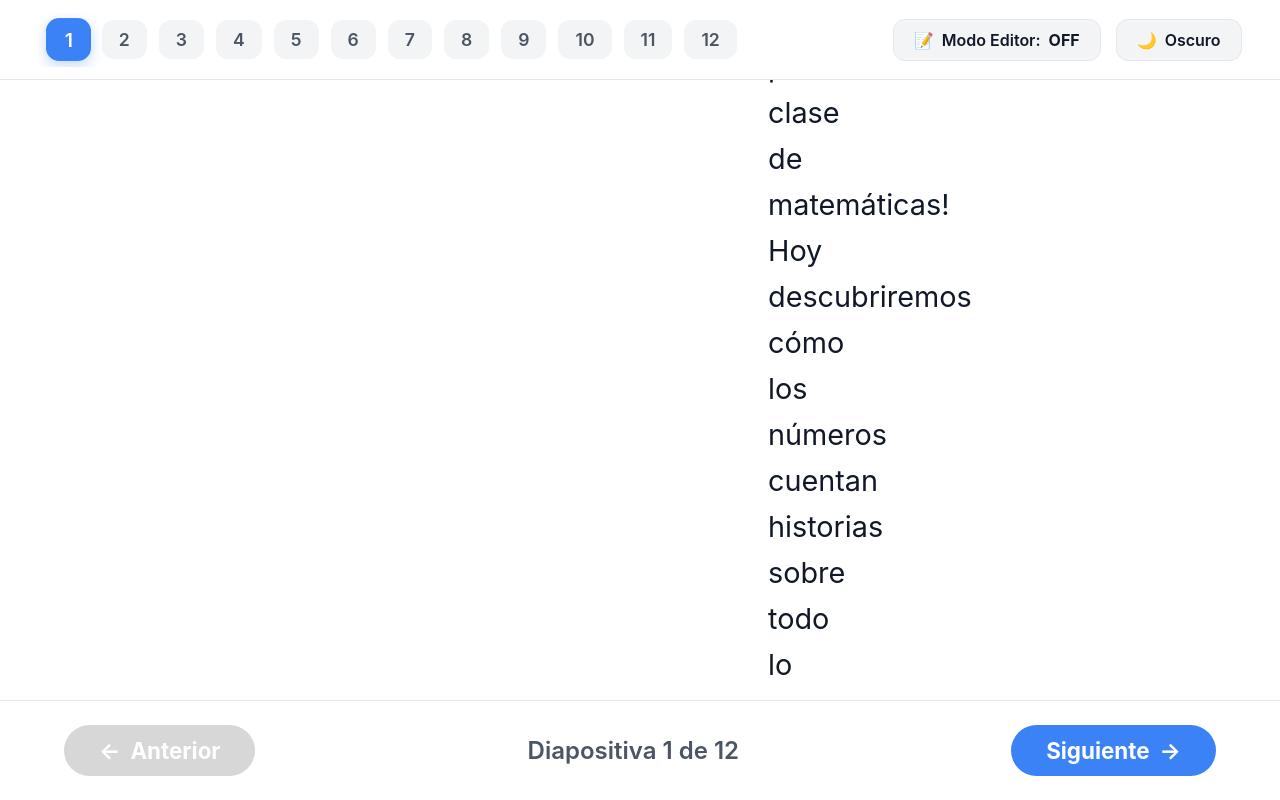
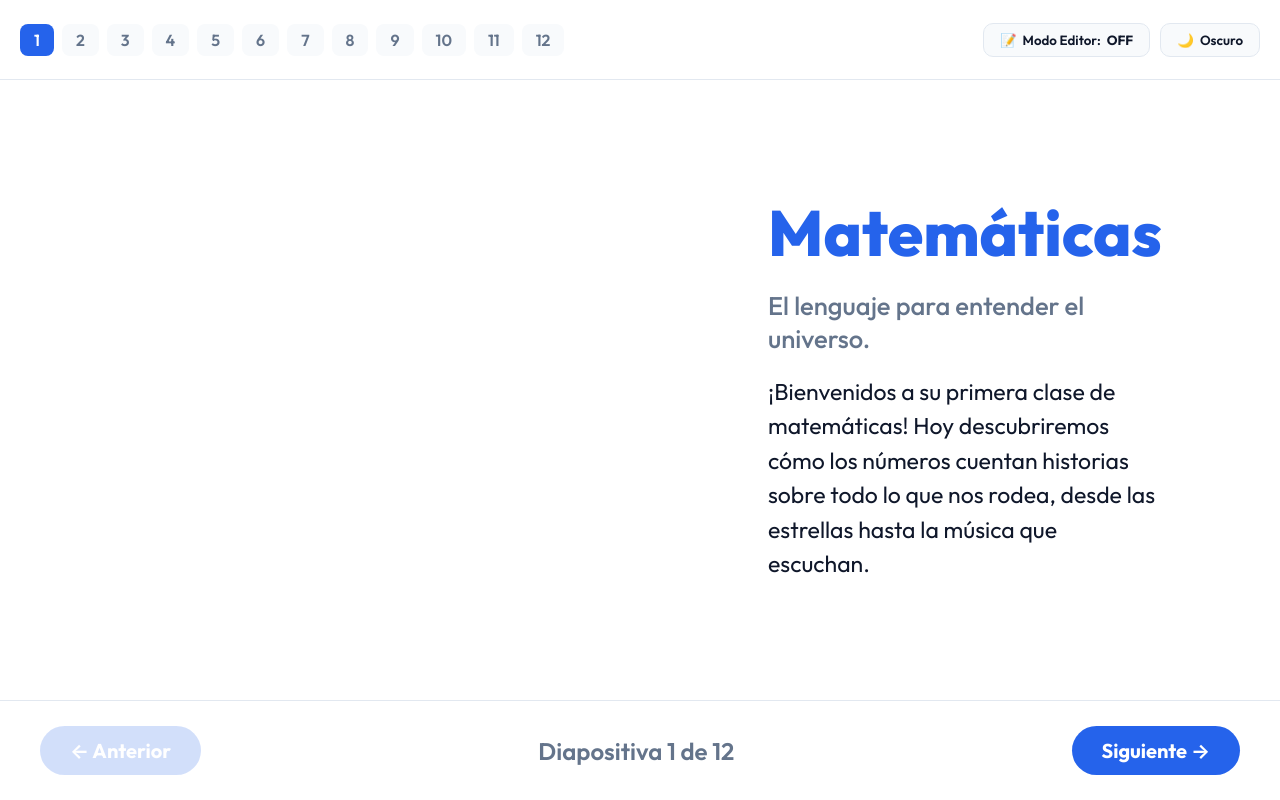
Before and after one commit to ProfeNaomi/Clase-introduccion, a website built with Vite: page index.html in a window 1280 px wide. Built offline with nearby package versions, Linux system fonts and the light colour scheme; grey boxes are pictures that could not be loaded.

Commit message:
Fix: Layout breakage, relative paths, and recovery button

```diff
--- a/index.html
+++ b/index.html
@@ -6,12 +6,14 @@
     <title>Clase de Matemáticas - Naomi Urrea</title>
     <link rel="stylesheet" href="style.css">
     <meta name="description" content="Presentación interactiva de matemáticas para educación secundaria. Diseño premium y educativo.">
+    <!-- Google Fonts -->
+    <link href="https://fonts.googleapis.com/css2?family=Outfit:wght@300;400;500;600;700;800&display=swap" rel="stylesheet">
 </head>
 <body class="light">
     <header>
         <div class="header-left">
             <div class="slide-nav" id="slide-nav-container">
-                <!-- Numbers will be injected by JS -->
+                <!-- Números de diapositiva inyectados por JS -->
             </div>
         </div>
 
@@ -22,6 +24,9 @@
             <button class="action-btn" id="add-slide-btn" style="display: none;">
                 <span>➕</span> Diapositiva
             </button>
+            <button class="action-btn" id="reset-btn" style="display: none;" onclick="resetToDefault()">
+                <span>🔄</span> Restaurar
+            </button>
             <button class="action-btn" id="theme-btn">
                 <span id="theme-icon">🌙</span>
                 <span id="theme-text">Oscuro</span>
@@ -31,7 +36,7 @@
 
     <main id="main-presentation">
         <div class="slides-container" id="slides-container">
-            <!-- Slides dynamically populated -->
+            <!-- Diapositivas generadas dinámicamente -->
         </div>
     </main>
 
@@ -47,6 +52,6 @@
         </button>
     </footer>
 
-    <script type="module" src="/main.js"></script>
+    <script type="module" src="main.js"></script>
 </body>
 </html>
--- a/main.js
+++ b/main.js
@@ -1,9 +1,9 @@
-// --- Current Slide State ---
+// --- Configuración Inicial ---
 let currentIdx = 0;
 let isDark = localStorage.getItem('theme') === 'dark' || (!localStorage.getItem('theme') && window.matchMedia('(prefers-color-scheme: dark)').matches);
 let isEditing = false;
 
-// --- Initial Data ---
+// --- Datos Predeterminados (Respaldo) ---
 const defaultSlides = [
     { title: "Matemáticas", h3: "El lenguaje para entender el universo.", p: "¡Bienvenidos a su primera clase de matemáticas! Hoy descubriremos cómo los números cuentan historias sobre todo lo que nos rodea, desde las estrellas hasta la música que escuchan.", media: "https://images.unsplash.com/photo-1509228468518-180dd4864904?auto=format&fit=crop&q=80", type: "image", alternate: false },
     { title: "Conóceme", h3: "¡Hola! Soy tu guía en este viaje.", p: "Me apasiona enseñar y ver cómo mis alumnos descubren su propio potencial. Aquí no solo aprenderemos fórmulas, sino nuevas formas de pensar juntos.", media: "https://images.unsplash.com/photo-1544717297-fa154da09f5b?auto=format&fit=crop&q=80", type: "image", alternate: true },
@@ -19,9 +19,10 @@ const defaultSlides = [
     { title: "¿Alguna pregunta?", h3: "El viaje apenas comienza.", p: "¿Tienes curiosidad por algo específico? Este es el momento perfecto para compartir tus pensamientos iniciales antes de empezar con los números.", media: "https://images.unsplash.com/photo-1516321497487-e288fb19713f?auto=format&fit=crop&q=80", type: "image", alternate: true }
 ];
 
-let slides = JSON.parse(localStorage.getItem('presentationData')) || defaultSlides;
+let savedData = JSON.parse(localStorage.getItem('presentationData'));
+let slides = (savedData && savedData.length > 0) ? savedData : defaultSlides;
 
-// --- Elements ---
+// --- Elementos del DOM ---
 const slidesContainer = document.getElementById('slides-container');
 const prevBtn = document.getElementById('prev-btn');
 const nextBtn = document.getElementById('next-btn');
@@ -30,43 +31,39 @@ const totalNumEl = document.getElementById('total-page-num');
 const navContainer = document.getElementById('slide-nav-container');
 const themeBtn = document.getElementById('theme-btn');
 const addSlideBtn = document.getElementById('add-slide-btn');
+const resetBtn = document.getElementById('reset-btn');
 const editModeBtn = document.getElementById('edit-mode-btn');
 const editModeStatus = document.getElementById('edit-mode-status');
 
-// --- Functions ---
+// --- Funciones de Lógica ---
 
 function savePresentation() {
     localStorage.setItem('presentationData', JSON.stringify(slides));
 }
 
-function getYouTubeEmbedUrl(url) {
-    if (!url) return '';
-    try {
-        const id = url.includes('v=') ? url.split('v=')[1].split('&')[0] :
-                   url.includes('be/') ? url.split('be/')[1].split('?')[0] :
-                   url;
-        return `https://www.youtube.com/embed/${id}?rel=0`;
-    } catch (e) {
-        return url;
-    }
+function getYouTubeId(url) {
+    if (!url) return null;
+    const regex = /(?:youtube\.com\/(?:[^\/]+\/.+\/|(?:v|e(?:mbed)?)\/|.*[?&]v=)|youtu\.be\/)([^"&?\/\s]{11})/i;
+    const match = url.match(regex);
+    return match ? match[1] : null;
 }
 
 function renderSlides() {
     slidesContainer.innerHTML = '';
     const total = slides.length;
-    document.documentElement.style.setProperty('--container-width', `${total * 100}%`);
+
+    // El contenedor debe medir la suma de todos los anchos de las diapositivas
+    slidesContainer.style.width = `${total * 100}vw`;
 
     slides.forEach((slide, idx) => {
         const slideDiv = document.createElement('div');
         slideDiv.className = `slide ${slide.alternate ? 'alternate' : ''}`;
-        slideDiv.style.width = `${100 / total}%`;
 
         let mediaHtml = '';
-        if (slide.type === 'image') {
+        if (slide.type === 'youtube') {
+            mediaHtml = `<iframe src="https://www.youtube.com/embed/${getYouTubeId(slide.media)}?rel=0" allowfullscreen allow="accelerometer; autoplay; clipboard-write; encrypted-media; gyroscope; picture-in-picture" class="animate-in"></iframe>`;
+        } else {
             mediaHtml = `<img src="${slide.media}" alt="${slide.title}" class="animate-in">`;
-        } else if (slide.type === 'youtube') {
-            // Updated to allow fullscreen
-            mediaHtml = `<iframe src="${slide.media}" allowfullscreen allow="accelerometer; autoplay; clipboard-write; encrypted-media; gyroscope; picture-in-picture" class="animate-in"></iframe>`;
         }
 
         slideDiv.innerHTML = `
@@ -78,9 +75,9 @@ function renderSlides() {
             <div class="media-container">
                 ${mediaHtml}
                 <div class="media-overlay">
-                    <button onclick="changeLocalImage(${idx})">📁 Cargar Imagen</button>
-                    <button onclick="addYoutubeLink(${idx})">🌐 Link YouTube</button>
-                    <button class="delete-btn" onclick="deleteSlide(${idx})">🗑️ Eliminar Diapositiva</button>
+                    <button onclick="changeMedia(${idx})">📁 Cambiar Imagen</button>
+                    <button onclick="addYoutube(${idx})">🌐 Link YouTube</button>
+                    <button style="background: #ef4444; color: white;" onclick="deleteSlide(${idx})">🗑️ Eliminar</button>
                 </div>
             </div>
         `;
@@ -103,7 +100,8 @@ function initNavNumbers() {
 }
 
 function updateUI() {
-    slidesContainer.style.transform = `translateX(-${(currentIdx / slides.length) * 100}%)`;
+    // Calculamos el desplazamiento exacto en VW
+    slidesContainer.style.transform = `translateX(-${currentIdx * 100}vw)`;
     currentNumEl.innerText = currentIdx + 1;
 
     prevBtn.disabled = currentIdx === 0;
@@ -120,12 +118,14 @@ function goToSlide(idx) {
     updateUI();
 }
 
+// --- Acciones del Usuario ---
+
 window.updateText = (idx, field, text) => {
     slides[idx][field] = text;
     savePresentation();
 };
 
-window.changeLocalImage = (idx) => {
+window.changeMedia = (idx) => {
     const input = document.createElement('input');
     input.type = 'file';
     input.accept = 'image/*';
@@ -144,20 +144,23 @@ window.changeLocalImage = (idx) => {
     input.click();
 };
 
-window.addYoutubeLink = (idx) => {
-    const url = prompt("Pega aquí el link de YouTube:", "https://www.youtube.com/watch?v=...");
-    if (url) {
-        slides[idx].media = getYouTubeEmbedUrl(url);
+window.addYoutube = (idx) => {
+    const url = prompt("Introduce el enlace de YouTube:");
+    const id = getYouTubeId(url);
+    if (id) {
+        slides[idx].media = url;
         slides[idx].type = 'youtube';
         savePresentation();
         renderSlides();
         updateUI();
+    } else if (url) {
+        alert("Enlace de YouTube no válido.");
     }
 };
 
 window.deleteSlide = (idx) => {
-    if (slides.length <= 1) return alert("No puedes eliminar la última diapositiva.");
-    if (confirm("¿Seguro que quieres eliminar esta diapositiva?")) {
+    if (slides.length <= 1) return alert("Mínimo debe haber una diapositiva.");
+    if (confirm("¿Eliminar esta diapositiva?")) {
         slides.splice(idx, 1);
         if (currentIdx >= slides.length) currentIdx = slides.length - 1;
         savePresentation();
@@ -166,11 +169,19 @@ window.deleteSlide = (idx) => {
     }
 };
 
+window.resetToDefault = () => {
+    if (confirm("¿Restaurar las 12 diapositivas originales? (Se perderán tus cambios)")) {
+        slides = [...defaultSlides];
+        localStorage.removeItem('presentationData');
+        location.reload();
+    }
+};
+
 addSlideBtn.addEventListener('click', () => {
     slides.push({
         title: "Nueva Diapositiva",
-        h3: "Subtítulo de la clase",
-        p: "Contenido redactado de forma educativa...",
+        h3: "Subtítulo de ejemplo",
+        p: "Texto de la nueva diapositiva...",
         media: "https://images.unsplash.com/photo-1544717297-fa154da09f5b?auto=format&fit=crop&q=80",
         type: "image",
         alternate: slides.length % 2 !== 0
@@ -180,37 +191,35 @@ addSlideBtn.addEventListener('click', () => {
     goToSlide(slides.length - 1);
 });
 
-// --- Theme Management ---
-function setDarkTheme(enabled) {
-    isDark = enabled;
+// --- Gestión de Modo de Edición ---
+editModeBtn.addEventListener('click', () => {
+    isEditing = !isEditing;
+    document.body.classList.toggle('is-editing', isEditing);
+    editModeBtn.classList.toggle('editing', isEditing);
+    editModeStatus.innerText = isEditing ? 'ON' : 'OFF';
+
+    addSlideBtn.style.display = isEditing ? 'flex' : 'none';
+    resetBtn.style.display = isEditing ? 'flex' : 'none';
+
+    // Aplicamos los cambios visuales y editables
+    renderSlides();
+    updateUI();
+});
+
+// --- Tema ---
+function setTheme(dark) {
+    isDark = dark;
     document.body.classList.toggle('dark', isDark);
     themeBtn.querySelector('#theme-icon').innerText = isDark ? '☀️' : '🌙';
     themeBtn.querySelector('#theme-text').innerText = isDark ? 'Claro' : 'Oscuro';
     localStorage.setItem('theme', isDark ? 'dark' : 'light');
 }
 
-themeBtn.addEventListener('click', () => setDarkTheme(!isDark));
+themeBtn.addEventListener('click', () => setTheme(!isDark));
 
-// --- Edit Mode Management ---
-editModeBtn.addEventListener('click', () => {
-    isEditing = !isEditing;
-    document.body.classList.toggle('is-editing', isEditing);
-    editModeBtn.classList.toggle('editing', isEditing);
-    editModeStatus.innerText = isEditing ? 'ON' : 'OFF';
-
-    // Toggle visibility of Add Slide button
-    addSlideBtn.style.display = isEditing ? 'flex' : 'none';
-
-    // Re-render slides to apply/remove contenteditable
-    renderSlides();
-    updateUI();
-});
-
-// --- Keyboard Navigation ---
+// --- Navegación ---
 document.addEventListener('keydown', (e) => {
-    // If we're editing text, don't trigger slide navigation with arrows
     if (document.activeElement.hasAttribute('contenteditable')) return;
-
     if (e.key === 'ArrowRight') goToSlide(currentIdx + 1);
     if (e.key === 'ArrowLeft') goToSlide(currentIdx - 1);
 });
@@ -218,7 +227,7 @@ document.addEventListener('keydown', (e) => {
 prevBtn.onclick = () => goToSlide(currentIdx - 1);
 nextBtn.onclick = () => goToSlide(currentIdx + 1);
 
-// --- Initialization ---
-setDarkTheme(isDark);
+// --- Inicio ---
+setTheme(isDark);
 renderSlides();
 updateUI();
--- a/style.css
+++ b/style.css
@@ -1,196 +1,178 @@
 :root {
-    --bg-primary: #fff;
-    --bg-secondary: #f3f4f6;
-    --text-primary: #111827;
-    --text-secondary: #4b5563;
-    --accent: #3b82f6;
-    --accent-hover: #2563eb;
-    --border: #e5e7eb;
-    --glass: rgba(255, 255, 255, 0.8);
-    --shadow: 0 4px 6px -1px rgba(0, 0, 0, 0.1), 0 2px 4px -1px rgba(0, 0, 0, 0.06);
-    --transition: all 0.3s ease;
+    --bg-primary: #ffffff;
+    --bg-secondary: #f8fafc;
+    --text-primary: #0f172a;
+    --text-secondary: #64748b;
+    --accent: #2563eb;
+    --accent-hover: #1d4ed8;
+    --border: #e2e8f0;
+    --glass: rgba(255, 255, 255, 0.9);
+    --shadow: 0 4px 6px -1px rgb(0 0 0 / 0.1), 0 2px 4px -1px rgb(0 0 0 / 0.06);
+    --transition: all 0.2s cubic-bezier(0.4, 0, 0.2, 1);
 }
 
 body.dark {
-    --bg-primary: #111827;
-    --bg-secondary: #1f2937;
-    --text-primary: #f9fafb;
-    --text-secondary: #9ca3af;
-    --accent: #60a5fa;
-    --accent-hover: #93c5fd;
-    --border: #374151;
-    --glass: rgba(17, 24, 39, 0.8);
-    --shadow: 0 10px 15px -3px rgba(0, 0, 0, 0.3);
+    --bg-primary: #020617;
+    --bg-secondary: #0f172a;
+    --text-primary: #f8fafc;
+    --text-secondary: #94a3b8;
+    --accent: #3b82f6;
+    --accent-hover: #60a5fa;
+    --border: #1e293b;
+    --glass: rgba(2, 6, 23, 0.9);
+    --shadow: 0 10px 15px -3px rgb(0 0 0 / 0.3);
 }
 
 * {
     margin: 0;
     padding: 0;
     box-sizing: border-box;
-    font-family: 'Outfit', 'Inter', -apple-system, sans-serif;
-    -webkit-font-smoothing: antialiased;
+    font-family: 'Outfit', 'Inter', sans-serif;
+}
+
+html, body {
+    height: 100%;
+    margin: 0;
+    overflow: hidden;
 }
 
 body {
     background-color: var(--bg-primary);
     color: var(--text-primary);
-    overflow: hidden; /* Evita scroll vertical global */
-    height: 100vh;
     display: flex;
     flex-direction: column;
-    transition: var(--transition);
+    transition: background-color 0.3s ease;
 }
 
 /* Header */
 header {
     height: 80px;
-    padding: 0 3%;
+    padding: 0 20px;
     display: flex;
     justify-content: space-between;
     align-items: center;
     border-bottom: 1px solid var(--border);
-    backdrop-filter: blur(10px);
+    backdrop-filter: blur(12px);
     background: var(--glass);
-    z-index: 1000;
+    z-index: 100;
+    flex-shrink: 0;
 }
 
 .header-left {
     flex: 1;
-    display: flex;
-    align-items: center;
-    overflow: hidden;
+    overflow-x: auto;
+    scrollbar-width: none; /* Firefox */
 }
+.header-left::-webkit-scrollbar { display: none; }
 
 .slide-nav {
     display: flex;
-    gap: 12px;
-    padding: 8px 10px;
+    gap: 8px;
+    white-space: nowrap;
 }
 
 .nav-num {
-    padding: 8px 16px;
-    border-radius: 12px;
+    padding: 6px 14px;
+    border-radius: 8px;
     background: var(--bg-secondary);
     color: var(--text-secondary);
     font-weight: 600;
-    font-size: 1.1rem;
     cursor: pointer;
     transition: var(--transition);
-    border: 1px solid transparent;
-}
-
-.nav-num:hover {
-    background: var(--accent);
-    color: white;
 }
 
 .nav-num.active {
     background: var(--accent);
     color: white;
-    transform: scale(1.1);
-    box-shadow: 0 4px 12px rgba(59, 130, 246, 0.3);
 }
 
 .header-actions {
     display: flex;
-    gap: 15px;
-    align-items: center;
+    gap: 10px;
+    margin-left: 20px;
 }
 
 .action-btn {
-    padding: 10px 20px;
-    border-radius: 12px;
+    padding: 8px 16px;
+    border-radius: 10px;
     border: 1px solid var(--border);
     background: var(--bg-secondary);
     color: var(--text-primary);
-    font-size: 1rem;
     font-weight: 600;
     cursor: pointer;
     display: flex;
     align-items: center;
-    gap: 8px;
-    transition: var(--transition);
+    gap: 6px;
+    white-space: nowrap;
 }
 
-.action-btn:hover {
-    background: var(--bg-primary);
-    border-color: var(--accent);
+.action-btn.editing {
+    background: var(--accent);
+    color: white;
 }
 
-.action-btn#edit-mode-btn.editing {
-    background: var(--accent);
-    color: white;
-    border-color: var(--accent-hover);
-}
-
-/* Main Container */
+/* Main */
 main {
     flex: 1;
+    overflow: hidden;
     position: relative;
-    overflow: hidden;
+    width: 100%;
 }
 
 .slides-container {
     height: 100%;
     display: flex;
     transition: transform 0.6s cubic-bezier(0.16, 1, 0.3, 1);
-    width: var(--container-width, 1200%); /* Set via JS */
+    /* width is set by JS based on total slides */
 }
 
 .slide {
+    width: 100vw; /* Cada diapositiva ocupa el ancho total de la ventana */
     height: 100%;
+    flex-shrink: 0;
     display: flex;
-    justify-content: center;
+    justify-content: space-evenly;
     align-items: center;
-    padding: 0 5%;
-    gap: 5%;
-    flex-shrink: 0;
+    padding: 40px 5%;
+    gap: 40px;
 }
 
 .slide.alternate {
     flex-direction: row-reverse;
 }
 
-/* Slide Content */
-.slide-description {
-    flex: 1;
-    max-width: 50%;
-}
-
+/* Typography */
 .slide h2 {
-    font-size: 4rem;
+    font-size: clamp(2.5rem, 5vw, 4.5rem);
     font-weight: 800;
     line-height: 1.1;
+    color: var(--accent);
     margin-bottom: 20px;
-    color: var(--accent);
-    outline: none;
-    border-radius: 8px;
-    transition: background 0.2s;
 }
 
 .slide h3 {
-    font-size: 1.8rem;
+    font-size: clamp(1.2rem, 2vw, 1.8rem);
+    color: var(--text-secondary);
+    margin-bottom: 20px;
     font-weight: 500;
-    margin-bottom: 20px;
-    color: var(--text-secondary);
 }
 
 .slide p {
-    font-size: 1.8rem;
-    line-height: 1.6;
-    color: var(--text-primary);
-    outline: none;
-    border-radius: 8px;
+    font-size: clamp(1.1rem, 1.8vw, 1.6rem);
+    line-height: 1.5;
+    max-width: 600px;
 }
 
 /* Media Area */
 .media-container {
     flex: 1;
     position: relative;
+    max-width: 50%;
     height: 70vh;
-    border-radius: 30px;
+    border-radius: 24px;
     overflow: hidden;
     box-shadow: var(--shadow);
+    background: var(--bg-secondary);
 }
 
 .media-container img,
@@ -202,144 +184,92 @@ main {
     border: none;
 }
 
-/* Control Overlay on Media */
 .media-overlay {
     position: absolute;
-    top: 0;
-    left: 0;
-    width: 100%;
-    height: 100%;
-    background: rgba(0,0,0,0.5);
+    inset: 0;
+    background: rgba(0,0,0,0.6);
     display: flex;
     flex-direction: column;
     justify-content: center;
     align-items: center;
-    gap: 15px;
+    gap: 12px;
     opacity: 0;
     pointer-events: none;
     transition: opacity 0.3s;
-    backdrop-filter: blur(5px);
+    backdrop-filter: blur(4px);
 }
 
-/* Only show overlay if body has 'is-editing' class AND we hover */
 body.is-editing .media-container:hover .media-overlay {
     opacity: 1;
-    pointer-events: all;
+    pointer-events: auto;
 }
 
 .media-overlay button {
-    padding: 12px 25px;
+    padding: 10px 20px;
+    border-radius: 8px;
     border: none;
-    border-radius: 50px;
-    background: white;
-    color: #111;
     font-weight: 700;
     cursor: pointer;
-    transition: transform 0.2s;
-    font-size: 0.9rem;
+    background: white;
 }
 
-.media-overlay button:hover {
-    transform: scale(1.05);
-}
-
-.media-overlay button.delete-btn {
-    background: #ef4444;
-    color: white;
-    margin-top: 20px;
-}
-
-/* Form for Youtube URL input */
-.yt-input-form {
-    background: var(--bg-primary);
-    padding: 20px;
-    border-radius: 15px;
-    box-shadow: var(--shadow);
-    display: flex;
-    flex-direction: column;
-    gap: 10px;
-}
-
-/* Footer Control */
+/* Footer */
 footer {
     height: 100px;
-    padding: 0 5%;
+    padding: 0 40px;
     display: flex;
     justify-content: space-between;
     align-items: center;
+    border-top: 1px solid var(--border);
     background: var(--glass);
-    backdrop-filter: blur(10px);
-    border-top: 1px solid var(--border);
-    z-index: 1000;
+    z-index: 100;
+    flex-shrink: 0;
 }
 
 .btn-ctrl {
-    padding: 12px 35px;
-    border-radius: 100px;
+    padding: 12px 30px;
+    border-radius: 50px;
     border: none;
     background: var(--accent);
     color: white;
-    font-size: 1.4rem;
+    font-size: 1.25rem;
     font-weight: 700;
     cursor: pointer;
-    display: flex;
-    align-items: center;
-    gap: 10px;
     transition: var(--transition);
 }
 
-.btn-ctrl:hover:not(:disabled) {
-    background: var(--accent-hover);
-    transform: translateY(-3px);
-    box-shadow: 0 10px 15px -3px rgba(59, 130, 246, 0.4);
+.btn-ctrl:disabled {
+    opacity: 0.2;
+    cursor: not-allowed;
 }
 
-.btn-ctrl:disabled {
-    opacity: 0.3;
-    cursor: not-allowed;
-    filter: grayscale(1);
+/* Edición */
+body.is-editing [contenteditable="true"] {
+    outline: 2px dashed var(--accent);
+    outline-offset: 4px;
+    border-radius: 4px;
 }
 
-/* Animations */
+/* Animaciones */
 .animate-in {
-    animation: slideUp 0.8s cubic-bezier(0.16, 1, 0.3, 1) forwards;
+    animation: fadeIn 0.6s ease-out forwards;
 }
 
-@keyframes slideUp {
-    from {
-        opacity: 0;
-        transform: translateY(40px);
-    }
-    to {
-        opacity: 1;
-        transform: translateY(0);
-    }
+@keyframes fadeIn {
+    from { opacity: 0; transform: translateY(20px); }
+    to { opacity: 1; transform: translateY(0); }
 }
 
-/* Responsive */
-@media (max-width: 1024px) {
+/* Mobile */
+@media (max-width: 768px) {
     .slide {
         flex-direction: column !important;
-        text-align: center;
-        padding-top: 120px;
-    }
-    .slide-description {
-        max-width: 90%;
+        padding-top: 20px;
+        justify-content: center;
     }
     .media-container {
-        width: 100%;
+        max-width: 90%;
         height: 40vh;
     }
-    .slide h2 { font-size: 2.5rem; }
-    .slide p { font-size: 1.3rem; }
+    .slide h2 { font-size: 2rem; }
 }
-
-/* Content Editable indication when editing */
-body.is-editing [contenteditable="true"]:hover {
-    background: rgba(59, 130, 246, 0.1);
-}
-
-body.is-editing [contenteditable="true"]:focus {
-    background: rgba(59, 130, 246, 0.15);
-    outline: 2px dashed var(--accent);
-}
```
